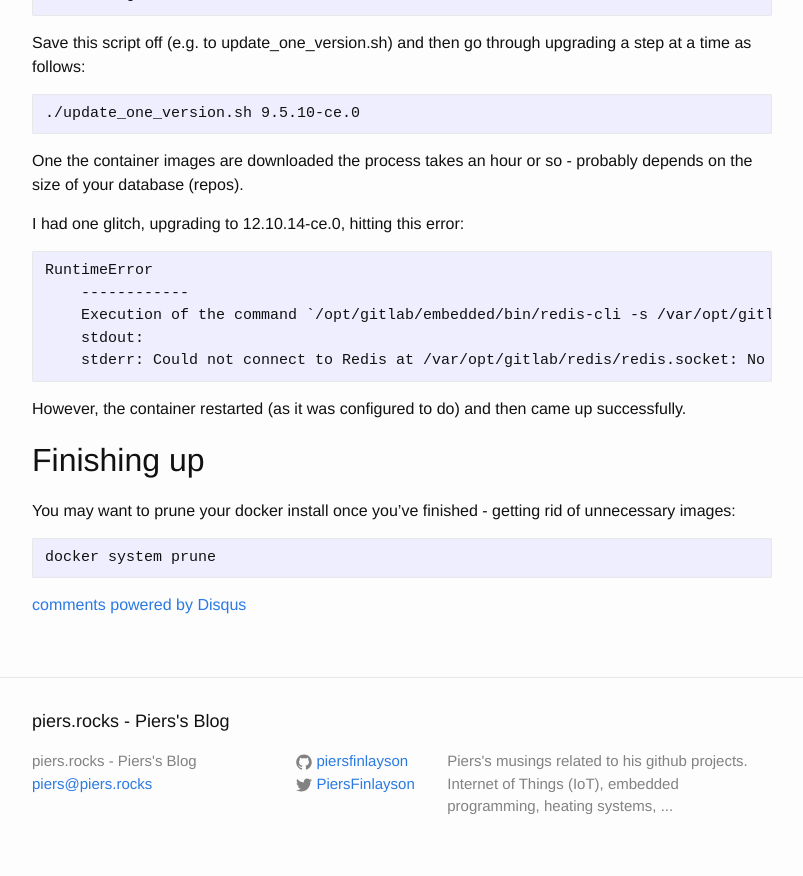
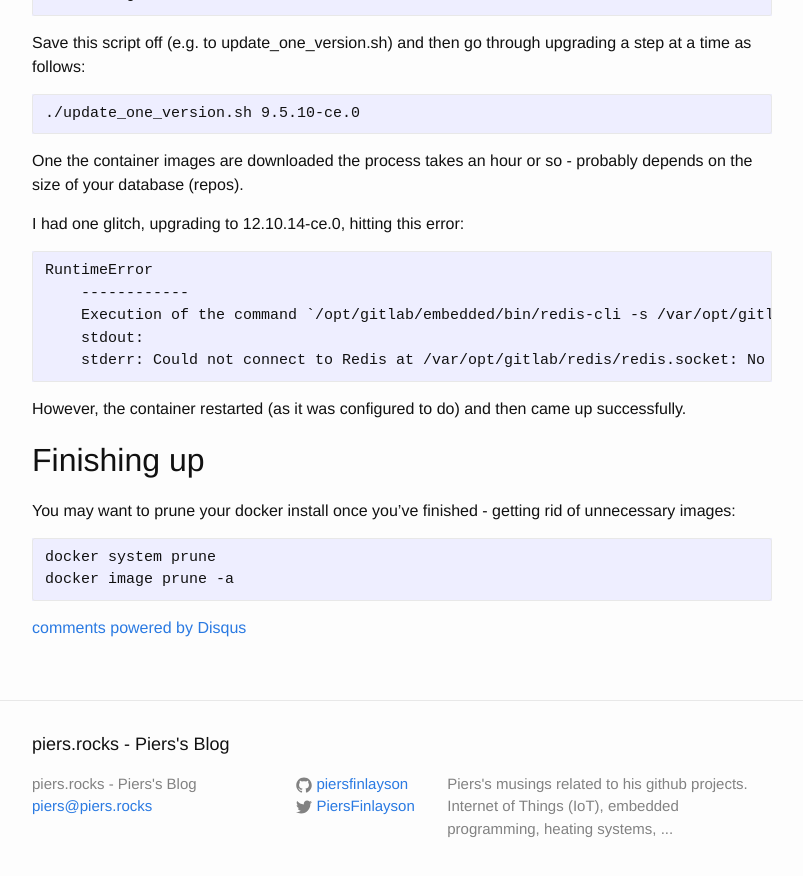
Before and after one commit to piersfinlayson/piersfinlayson.github.io, a Jekyll site: the page built from _posts/2022-01-09-upgrade-gitlab-container-from-version-9.markdown, in a window 1280 px wide and 900 px high, scrolled down 2553 px. Shown: the top 876 px of the window, without its empty margins (238-1041 px from the left). Built offline with Jekyll 4.4.1, drawn with Linux system fonts in a browser that asks for light colours; comment, search, counter and statistics services are not loaded.

Commit message:
add docker image prune -a

````diff
--- a/_posts/2022-01-09-upgrade-gitlab-container-from-version-9.markdown
+++ b/_posts/2022-01-09-upgrade-gitlab-container-from-version-9.markdown
@@ -134,4 +134,5 @@ You may want to prune your docker install once you've finished - getting rid of
 
 ```
 docker system prune
+docker image prune -a
 ```
````
